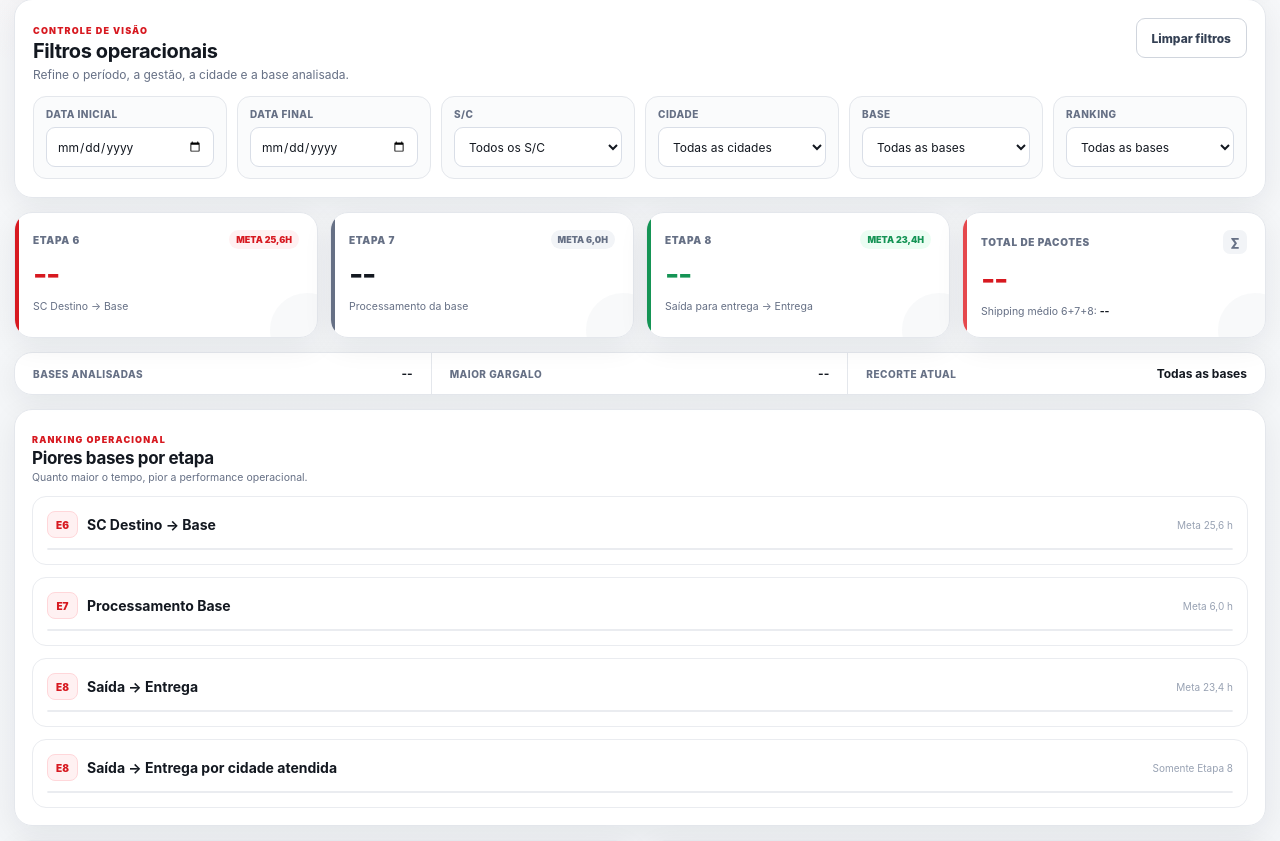
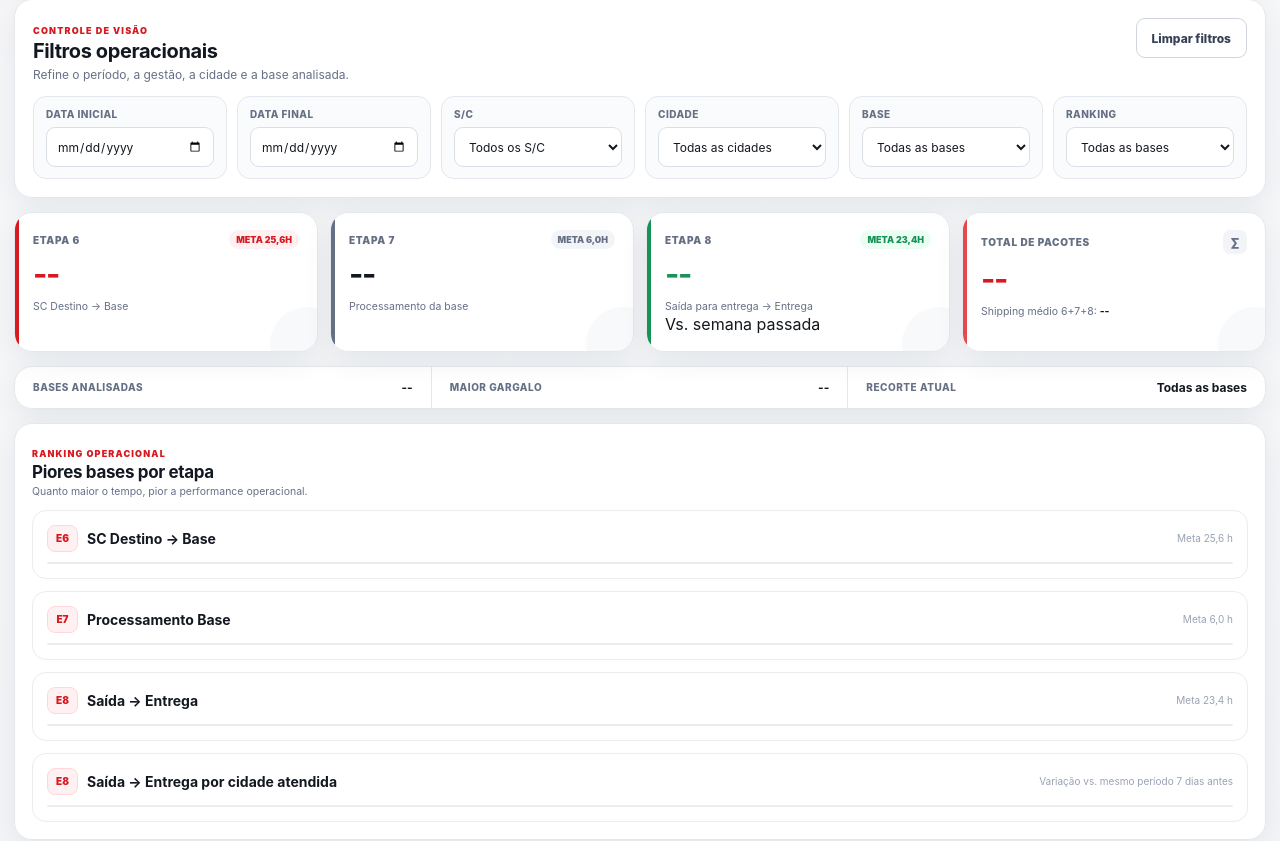
Before and after one commit to ErisonNeto/J-T-Shipping-Time, a FastAPI app: page / in a window 1280 px wide. Shown: the part 245-1086 px from the top of the page. Run offline with FastAPI, Linux system fonts and the light colour scheme; data that the repository does not hold is empty.

Commit message:
feat: exibe variacao semanal no E8

```diff
--- a/templates/index.html
+++ b/templates/index.html
@@ -6,7 +6,7 @@
   <meta name="theme-color" content="#d71920" />
   <title>J&T Express | Shipping Time</title>
   <link rel="preconnect" href="https://cdn.jsdelivr.net" />
-  <link rel="stylesheet" href="/static/style.css?v=20261028-e8-cidades" />
+  <link rel="stylesheet" href="/static/style.css?v=20261029-variacao-e8" />
   <script src="https://cdn.jsdelivr.net/npm/chart.js"></script>
 </head>
 <body>
@@ -63,6 +63,7 @@
         <div class="kpi-head"><span>Etapa 8</span><span class="kpi-tag success-tag">META 23,4H</span></div>
         <strong id="k8">--</strong>
         <small>Saída para entrega → Entrega</small>
+        <div class="kpi-variation"><span>Vs. semana passada</span><span id="k8Var"></span></div>
       </article>
       <article class="card kpi-card kpi-danger">
         <div class="kpi-head"><span>Total de pacotes</span><span class="kpi-icon">∑</span></div>
@@ -93,7 +94,7 @@
           <div id="b8" class="table-wrap ranking-table-wrap"></div>
         </article>
         <article class="stage-panel">
-          <div class="stage-head"><div><span class="stage-chip">E8</span><h3>Saída → Entrega por cidade atendida</h3></div><small>Somente Etapa 8</small></div>
+          <div class="stage-head"><div><span class="stage-chip">E8</span><h3>Saída → Entrega por cidade atendida</h3></div><small>Variação vs. mesmo período 7 dias antes</small></div>
           <div id="cidadesAtendidas" class="table-wrap ranking-table-wrap"></div>
         </article>
       </div>
@@ -113,6 +114,6 @@
     <footer class="dashboard-footer"><span>J&T Express • Shipping Time</span><span>Performance Last Mile</span></footer>
   </main>
 
-  <script src="/static/app.js?v=20261028-e8-cidades"></script>
+  <script src="/static/app.js?v=20261029-variacao-e8"></script>
 </body>
 </html>
```
